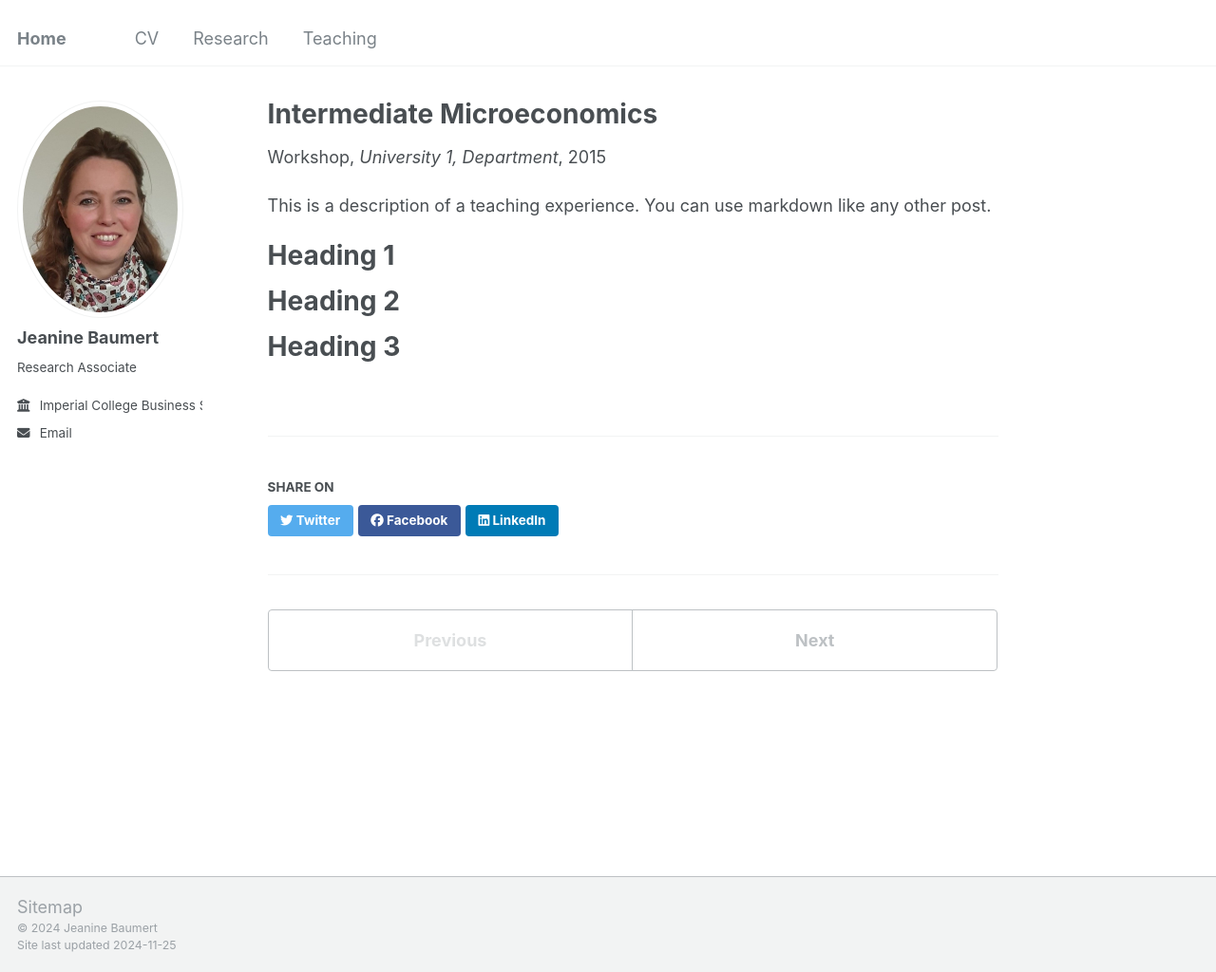
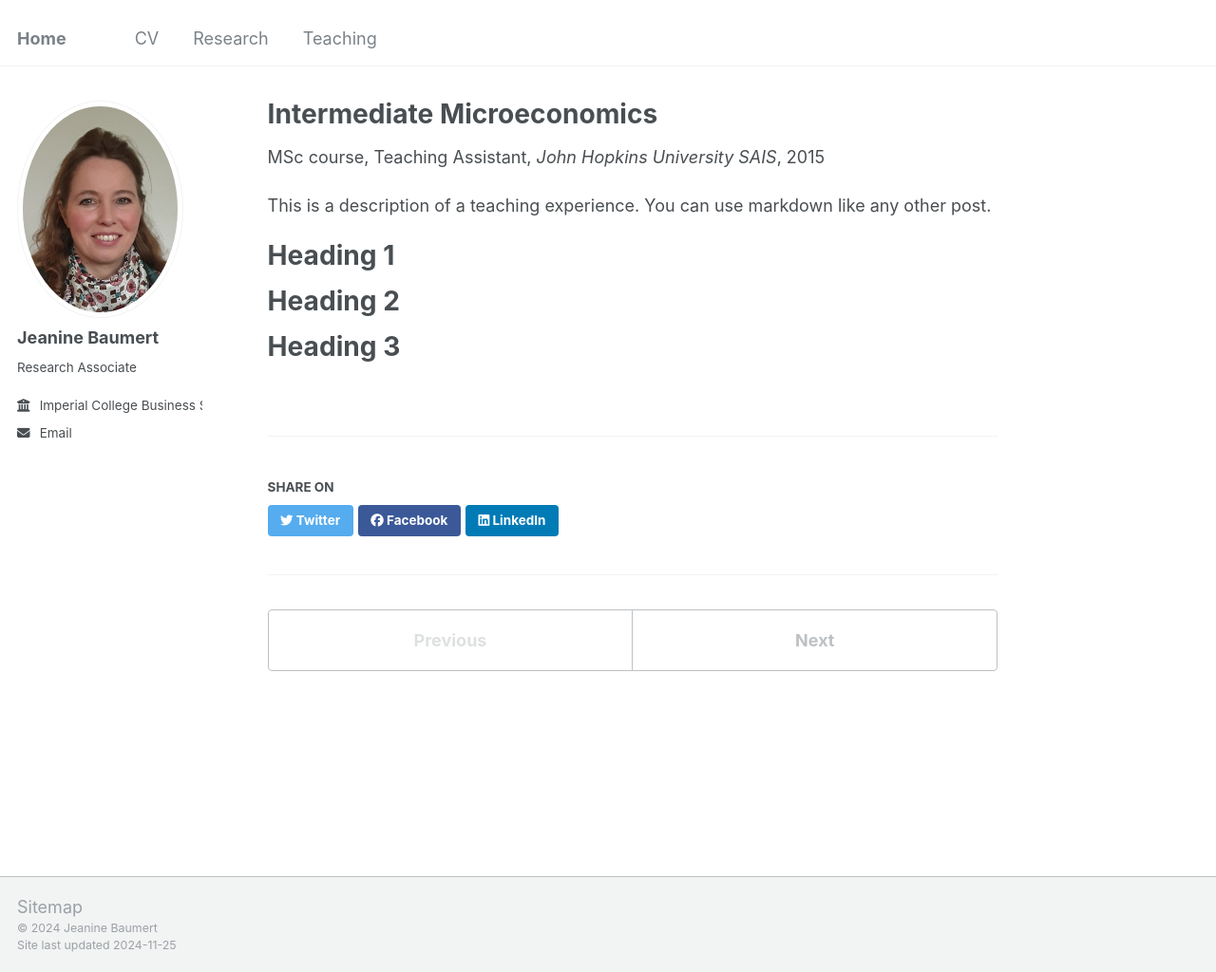
Before and after one commit to jeaninebaumert/jeaninebaumert.github.io, a Jekyll site: the page built from _teaching/2015-spring-teaching-2.md, in a window 1280 px wide and 1024 px high. Shown: the whole window at 95% size. Built offline with Jekyll 4.4.1, drawn with Linux system fonts in a browser that asks for light colours.

Commit message:
Update 2015-spring-teaching-2.md

```diff
--- a/_teaching/2015-spring-teaching-2.md
+++ b/_teaching/2015-spring-teaching-2.md
@@ -1,11 +1,11 @@
 ---
 title: "Intermediate Microeconomics"
 collection: teaching
-type: "Workshop"
+type: "MSc course, Teaching Assistant"
 permalink: /teaching/2015-spring-teaching-1
-venue: "University 1, Department"
+venue: "John Hopkins University SAIS"
 date: 2015-01-01
-location: "City, Country"
+location: "Bologna, Italy"
 ---
 
 This is a description of a teaching experience. You can use markdown like any other post.
```
